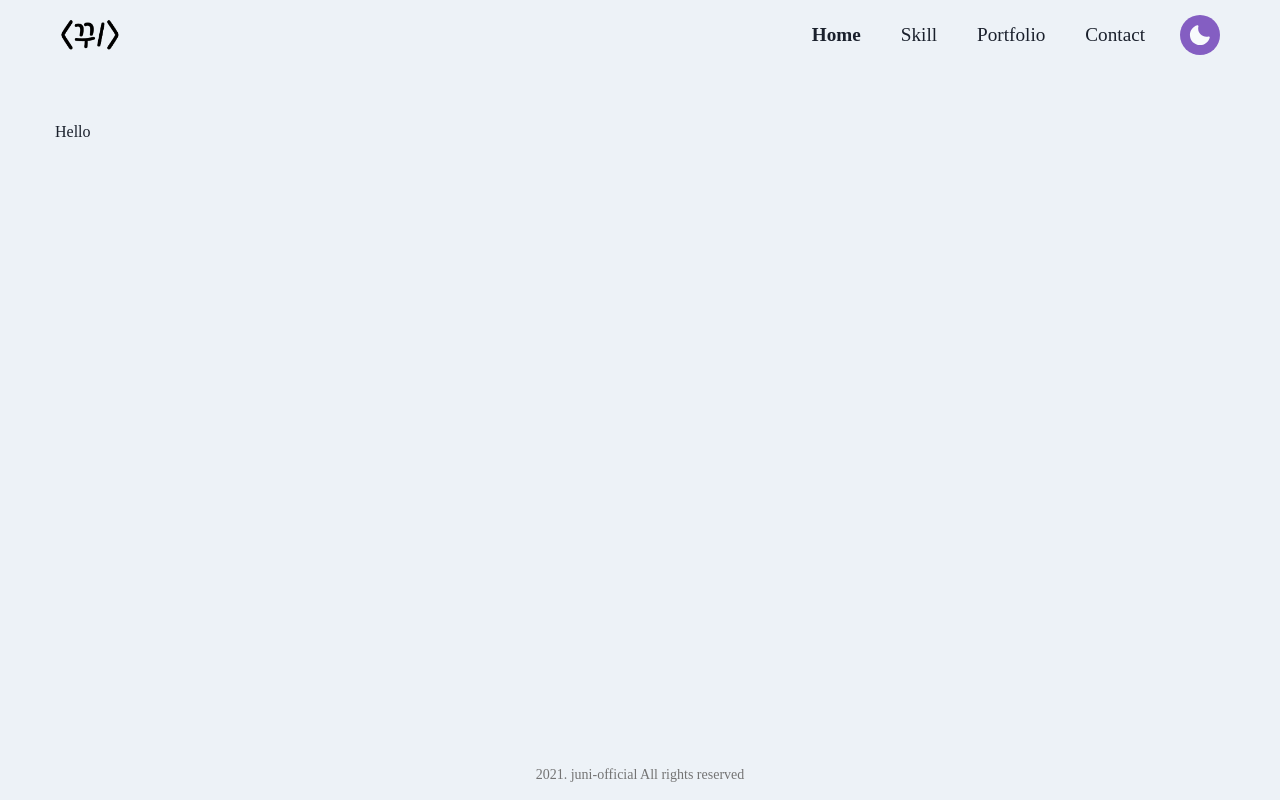
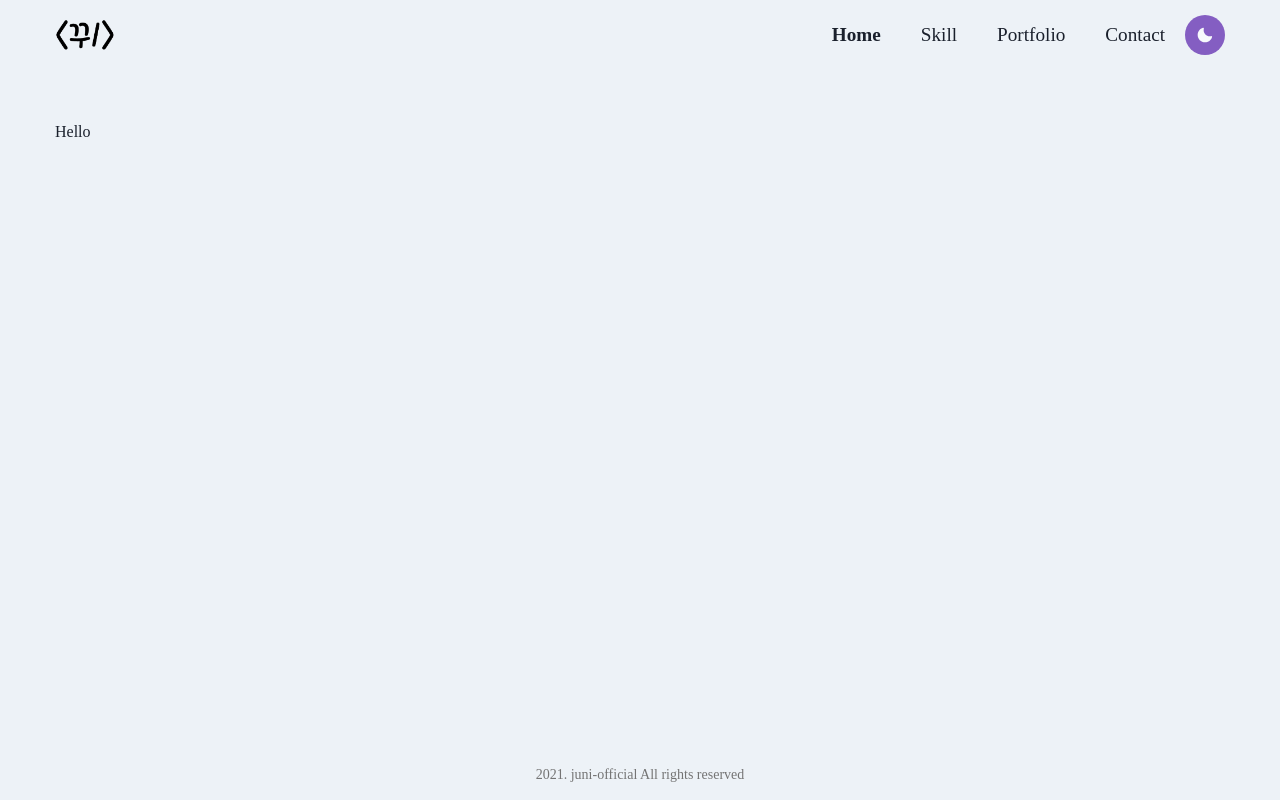
Before and after one commit to junheeleeme/portfolio-nextjs, a Next.js app: page / in a window 1280 px wide. Built offline with nearby package versions, Linux system fonts and the light colour scheme.

Commit message:
feat: 헤더 구조 변경

```diff
--- a/components/Header.js
+++ b/components/Header.js
@@ -1,12 +1,13 @@
 import styled from "styled-components"
-
 import { useRouter } from "next/router"
 import { useState } from "react"
-import Link from "next/link"
+
+import Logo from "./logo"
 import TopMenu from './topMenu'
-import MobileMenu from './mobileMenu'
-import { Flex, Center, Spacer, Image, Box, Button, useColorMode } from "@chakra-ui/react"
-import { HiMenu } from 'react-icons/hi'
+import ColorToggle from "./colorToggle"
+import MobileMenu from "./mobileMenu"
+import { useColorMode, Flex, Center, Spacer, Button } from "@chakra-ui/react"
+
 
 const Header = () => {
 
@@ -16,14 +17,10 @@ const Header = () => {
     const maxWid = router.pathname === '/' ? 1200 : 960;
 
     const toggleMenu = () => {
-        if(toggle === true){
-            setToggle(false);
-        }else{
-            setToggle(true);
-        }
-        console.log(toggle)
+        if(toggle === true){ setToggle(false); }
+        else{ setToggle(true); }
     }
-    const movePage = () => {
+    const closeMenu = () => {
         setToggle(false);
     }
 
@@ -32,33 +29,33 @@ const Header = () => {
         <HeaderStyle>
             <HeaderWrap mw={maxWid}>
                 <Flex h='100%'>
-                    <Center w="60px" h='100%'>
-                        <Link href="/" passHref>
-                            <Box>
-                            {
-                                colorMode === 'light' ?
-                                <Image src='/logo_white.png' w='100%' h='100%' alt="Logo"/>
-                                    :
-                                <Image src='/logo_dark.png' w='100%' h='100%' alt="Logo"/>
-                            }
-                            </Box>
-                        </Link>
+                    <Center position='relative' w="60px" h='100%'>
+                        <Logo colorMode={colorMode} closeMenu={closeMenu}/>
                     </Center>
                     <Spacer/>
 
-                    {/* PC 메뉴 */}
+                    {/* DeskTop Menu */}
                     <Center display={{base: 'none', md: 'flex'}} position='relative'>
-                        <TopMenu router={router} movePage={movePage} colorMode={colorMode} toggleColorMode={toggleColorMode} />
+                        <TopMenu router={router}/>
                     </Center>
 
-                    {/* 모바일 메뉴 */}
-                    <Center display={{base: 'flex', md: 'none'}}>
-                        <Button onClick={toggleMenu} w='50px' h='50px' ><HiMenu/></Button>
+                    {/* Color Toggle */}
+                    <Center>
+                        <ColorToggle colorMode={colorMode} toggleColorMode={toggleColorMode}/>
                     </Center>
 
-                    <MobileMenu isVisible={toggle} colorMode={colorMode}>
-                        <TopMenu router={router} movePage={movePage} colorMode={colorMode} toggleColorMode={toggleColorMode} />
+                    {/* Mobile Menu Toggle */}
+                    <Center display={{base: 'flex', md: 'none'}} ml='10px'>
+                        <Button onClick={toggleMenu} w='40px' h='40px' _hover={false} _focus={false} _active={false}
+                        bg={colorMode==='light'? 'gray.200':'black'}>M
+                        </Button>
+                    </Center>
+
+                    {/* Mobile Menu */}
+                    <MobileMenu isVisible={toggle} colorMode={colorMode} >
+                        <TopMenu router={router} toggleMenu={toggleMenu} colorMode={colorMode}/>
                     </MobileMenu>
+
 
                 </Flex>
             </HeaderWrap>
@@ -71,7 +68,8 @@ const HeaderStyle = styled.header`
     & .focus { font-weight: bold; }
 `
 const HeaderWrap = styled.div`
-    height: 70px; padding: 0 20px; transition: max-width 1s ease; max-width: ${props=>props.mw}px;
+    height: 70px; padding: 0 15px; transition: max-width 1s ease; max-width: ${props=>props.mw}px;
 `
 
+
 export default Header
--- /dev/null
+++ b/components/colorToggle.js
@@ -0,0 +1,16 @@
+import { SunIcon , MoonIcon } from "@chakra-ui/icons"
+import { Button } from "@chakra-ui/react"
+
+const ColorToggle = ({colorMode, toggleColorMode}) =>{
+
+    return(
+        <>
+            <Button w='40px' h='40px' borderRadius='50%' m='auto' _focus={false} _hover={false} _active={false}
+                onClick={toggleColorMode} bg={colorMode !== 'light' ? 'light_toggleBg' : 'dark_toggleBg'}>
+                {colorMode !== 'light' ? <SunIcon color="gray.900"/> : <MoonIcon color="gray.50"/>}
+            </Button>
+        </>
+    )
+}
+
+export default ColorToggle
--- /dev/null
+++ b/components/logo.js
@@ -0,0 +1,25 @@
+import { Box, Image } from "@chakra-ui/react"
+import Link from "next/link"
+import { Link as LinkStyled } from "@chakra-ui/react"
+
+
+const Logo = ({colorMode, closeMenu}) => {
+
+    return(
+        <>
+        <Link href="/" passHref>
+            <LinkStyled position='absolute' top='50%' left='50%' transform='translate(-50%, -50%)' zIndex='9999'
+            w='100%' h='auto' _active={false} _focus={false} onClick={closeMenu}>
+            {
+                colorMode === 'light' ?
+                <Image src='/logo_white.png' w='100%' h='100%' alt="Logo"/>
+                    :
+                <Image src='/logo_dark.png' w='100%' h='100%' alt="Logo"/>
+            }
+            </LinkStyled>
+        </Link>
+        </>
+    )
+}
+
+export default Logo
--- a/components/mobileMenu.js
+++ b/components/mobileMenu.js
@@ -2,13 +2,15 @@ import { motion, AnimatePresence } from "framer-motion"
 import { VStack } from "@chakra-ui/react"
 
 const MobileMenu = ({isVisible, colorMode, children}) => {
-    console.log(colorMode)
+
     return(
         <>
             <AnimatePresence>
             {isVisible && (
                 <motion.div transition={{ ease: "easeInOut", duration: 0.33 }} initial={ showMenu.initial } animate={ showMenu.animate } exit={ showMenu.exit }>
-                <VStack spacing={4} align='stretch' position='relative' w='100%' h='100%' bg={colorMode==='light'?'#D7E9F7':'#fff'}>{children}</VStack>
+                    <VStack spacing={4} align='stretch' position='relative' w='100%' h='100%' bg={colorMode==='light'?'gray.200':'gray.700'}>
+                        {children}
+                    </VStack>
                 </motion.div>
             )}
             </AnimatePresence>
@@ -25,7 +27,7 @@ const showMenu = {
     animate : {
         position: 'fixed', top: '0', left: '0',
         width: '100%', height: '100%',
-        opacity: 1, zIndex: '9999'
+        opacity: 1, zIndex: '9990'
     },
     exit : {
         position: 'fixed', top: '-20px', left: '0',
--- a/components/topMenu.js
+++ b/components/topMenu.js
@@ -1,26 +1,42 @@
 import styled from "styled-components"
 import Link from "next/link"
-import { Center } from "@chakra-ui/react"
-import { SunIcon, MoonIcon } from '@chakra-ui/icons'
+import { Box, Button } from "@chakra-ui/react"
+import { CloseIcon } from "@chakra-ui/icons"
 
-const TopMenu = ({router, movePage, colorMode, toggleColorMode }) => {
+const TopMenu = ({router, toggleMenu, colorMode}) => {
 
     return(
         <>
-            <Link href='/' passHref ><LinkStyled className={router.pathname === '/' ? 'focus' : ''} onClick={movePage}>Home</LinkStyled></Link>
-            <Link href='/skill' passHref><LinkStyled className={router.pathname === '/skill' ? 'focus' : ''} onClick={movePage}>Skill</LinkStyled></Link>
-            <Link href='/portfolio' passHref><LinkStyled className={router.pathname === '/portfolio' ? 'focus' : ''} onClick={movePage}>Portfolio</LinkStyled></Link>
-            <Link href='/contact' passHref><LinkStyled className={router.pathname === '/contact' ? 'focus' : ''} onClick={movePage}>Contact</LinkStyled></Link>
-
-            <ToggleStyled onClick={toggleColorMode} bg={colorMode !== 'light' ? 'light_toggleBg' : 'dark_toggleBg'}>
-                {colorMode !== 'light' ? <SunIcon color="gray.900"/> : <MoonIcon color="gray.50"/>}
-            </ToggleStyled>
+            <Box display={{base: 'block', md: 'none'}} position='relative' padding='0 15px' h='70px' m='0'>
+                <Button position='absolute' top='50%' right='15px' transform='translate(0, -50%)' w='40px' h='40px' onClick={toggleMenu}
+                borderRadius='50%' border="1px solid #000" bg={colorMode==='light'? 'gray.200':'black'} _hover={false} _focus={false} _active={false}>
+                    <CloseIcon />
+                </Button>
+            </Box>
 
 
+            <Link href='/' passHref >
+                <LinkStyled className={router.pathname === '/' ? 'focus' : ''} onClick={toggleMenu}>
+                    Home
+                    </LinkStyled>
+            </Link>
+            <Link href='/skill' passHref>
+                <LinkStyled className={router.pathname === '/skill' ? 'focus' : ''} onClick={toggleMenu}>
+                    Skill
+                </LinkStyled>
+            </Link>
+            <Link href='/portfolio' passHref>
+                <LinkStyled className={router.pathname === '/portfolio' ? 'focus' : ''} onClick={toggleMenu}>
+                    Portfolio
+                </LinkStyled>
+            </Link>
+            <Link href='/contact' passHref>
+                <LinkStyled className={router.pathname === '/contact' ? 'focus' : ''} onClick={toggleMenu}>
+                    Contact
+                </LinkStyled>
+            </Link>
         </>
-    )
-
-}
+    )}
 
 const LinkStyled = styled.a`
     font-size: 1.2em; padding: 0 20px;
@@ -30,17 +46,4 @@ const LinkStyled = styled.a`
         padding: 15px 0; margin-top: 0 !important;
 }`
 
-const ToggleStyled = styled(Center)`
-    width: 40px; height: 40px;
-    border-radius: 50%; padding: 0; margin-left: 15px; cursor: pointer;
-    &>svg{ font-size: 22px; }
-
-    @media screen and (max-width: 768px){
-        position: fixed; top: 10px; right: 10px;
-        width: 40px; height: 40px; margin-top: 0 !important;
-    }
-
-`
-
-
 export default TopMenu
--- a/components/wrapAnimation.js
+++ b/components/wrapAnimation.js
@@ -14,7 +14,7 @@ const WrapAnimation = ({children}) => {
 
     return(
         <>
-            <Box w='100vw' minH='100vh' bg={ colorMode === 'light' ? 'gray.100' : 'gray.800'}>
+            <Box w='100vw' minH='100vh' bg={ colorMode === 'light' ? 'gray.100' : 'gray.700'}>
 
             <Header/>
                 <AnimatePresence>
```
Also changed, not shown: pages/portfolio/[id]/index.js (+5 -5 lines). Lines whose indentation alone changed are shown as unchanged.
